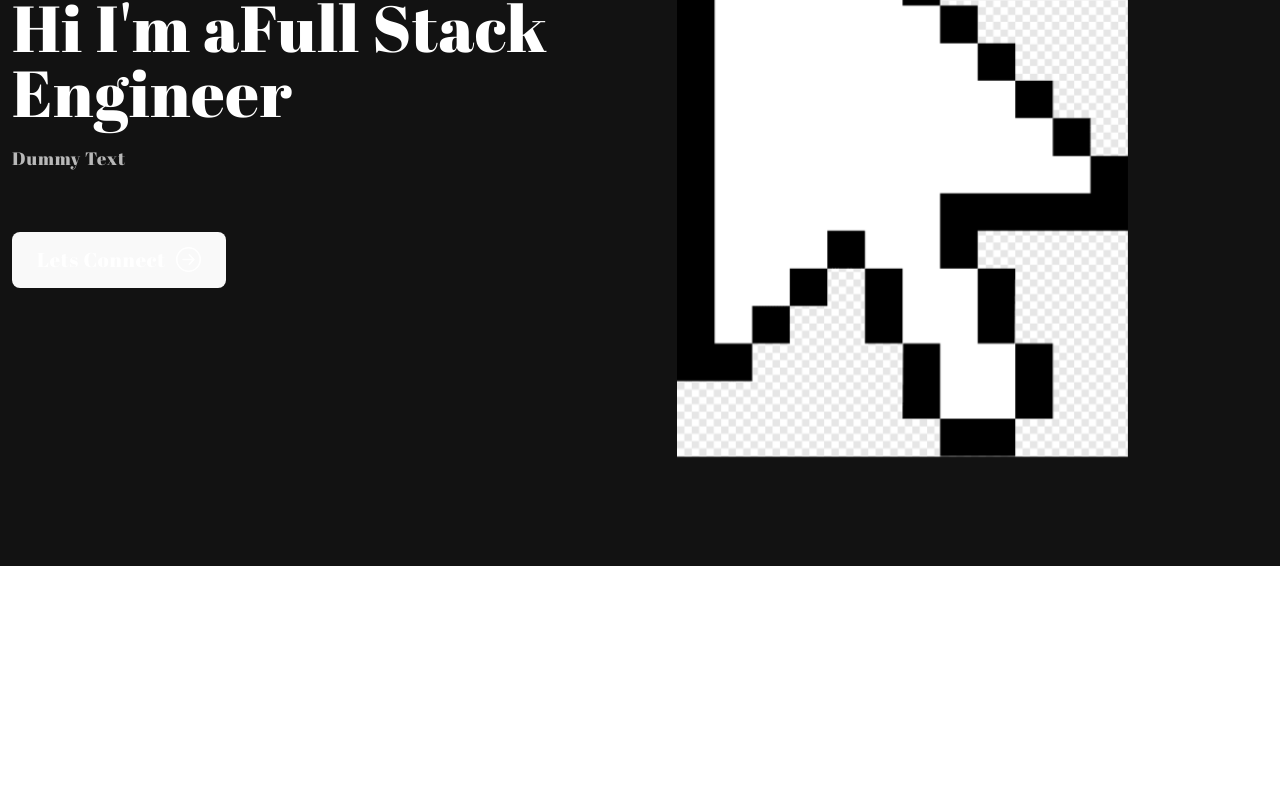
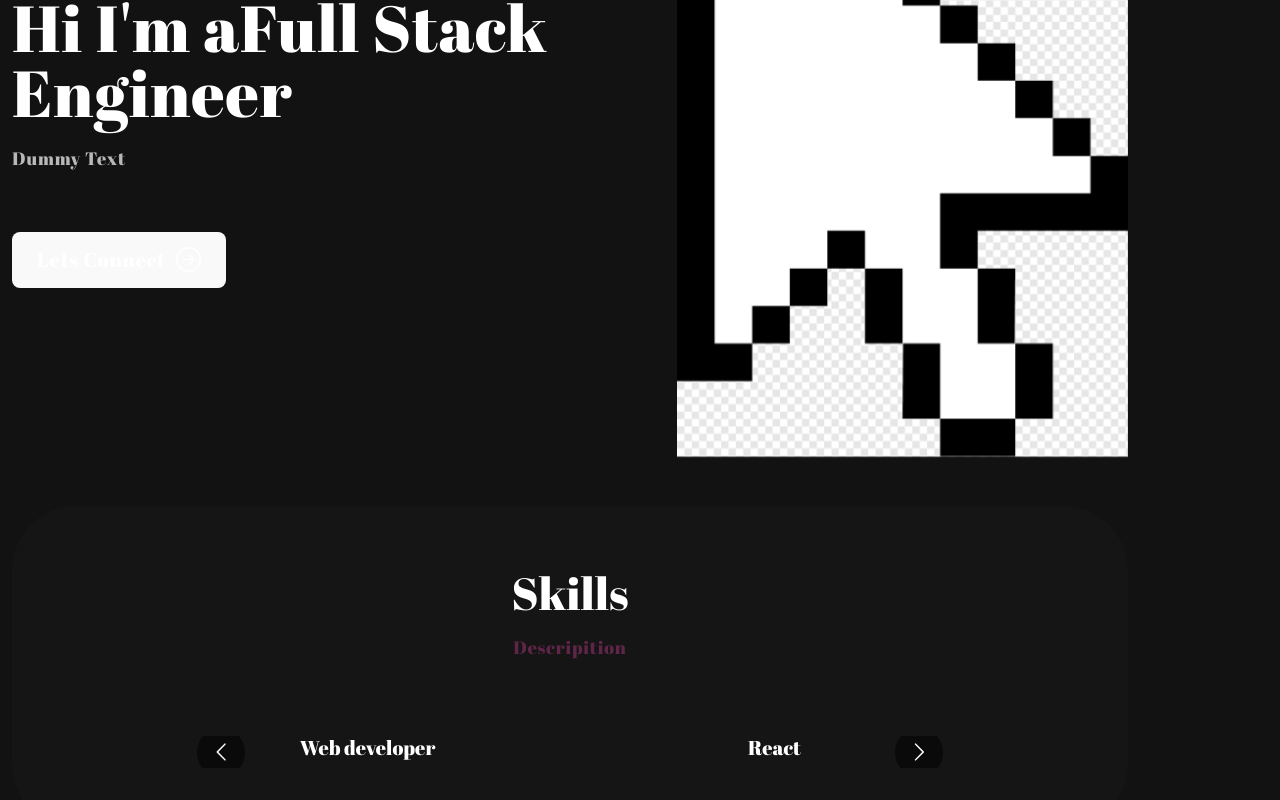
Before and after one commit to ddanieela1/portfolio-c, a React (Vite) app: page / in a window 1280 px wide. Shown: the part 508-1308 px from the top of the page. Before the commit the page ends 1074 px from the top, so only its background shows below. Built offline with nearby package versions, Linux system fonts and the light colour scheme.

Commit message:
upated skill module/css

```diff
--- a/package.json
+++ b/package.json
@@ -14,6 +14,7 @@
     "react-bootstrap": "^2.7.0",
     "react-bootstrap-icons": "^1.10.2",
     "react-dom": "^18.2.0",
+    "react-multi-carousel": "^2.8.2",
     "react-on-screen": "^2.1.1",
     "react-visibility-tracking-hooks": "^1.0.3"
   },
--- a/src/App.css
+++ b/src/App.css
@@ -55,6 +55,7 @@
         }
 }
 
+/* nav styling */
 nav.navbar{
   padding: 18px 0;
   position: fixed;
@@ -266,3 +267,44 @@
 .txt-rotate > .wrap {
 border-right: 0.08em solid #666;
 }
+
+/* skill styling */
+
+.skill{
+  padding: 0 0 50px 0;
+  position: relative;
+}
+.skill-bx {
+  background: #151515;
+  border-radius: 64px;
+  text-align: center;
+  padding: 60px 50px;
+  margin-top: -60px;
+}
+.skill h2 {
+        font-size: 45px;
+        font-weight: 700;
+}
+.skill p {
+    color:rgba(170, 54, 124, 0.5);
+    font-size: 18px;
+    letter-spacing: 0.8px;
+    line-height: 1.5em;
+    margin: 14px 0 75px 0;
+}
+.skill-slider{
+  width: 80%;
+  margin: 0 auto;
+  position: relative;
+}
+.skill-slider .item img{
+  width: 50%;
+  margin: 0 auto 15px auto;
+}
+.background-image-left {
+  top: 20%;
+  position: absolute;
+  bottom: 0;
+  width: 40%;
+  z-index: -4;
+}
--- a/src/App.jsx
+++ b/src/App.jsx
@@ -1,5 +1,7 @@
+
 import { NavBar } from './components/NavBar';
 import {Banner} from './components/Banner';
+import {Skills} from './components/Skills';
 import './App.css';
 import 'bootstrap/dist/css/bootstrap.min.css';
 import React from 'react';
@@ -10,6 +12,8 @@
     <main>
       <NavBar />
       <Banner />
+      <Skills />
+
 
 
     </main>
--- a/src/components/Banner.jsx
+++ b/src/components/Banner.jsx
@@ -2,7 +2,7 @@
 import {Col,Container,Row} from 'react-bootstrap'
 import {ArrowRightCircle} from 'react-bootstrap-icons'
 // import 'animate.css'
-import TrackVisibility from 'react-on-screen'
+// import TrackVisibility from 'react-on-screen'
 
 
 export const Banner = () => {
@@ -55,13 +55,13 @@
         <Container>
             <Row className="align-items-center">
                 <Col xs={12} md={6} xl={7}>
-                    <TrackVisibility>
+                    {/* <TrackVisibility> */}
                 <span className="tagline"> Welcome to my portfolio </span>
 
                 <h1>{`Hi I'm a`}<span className="wrap">{textDisplayed}</span> </h1>
                 <p>Dummy Text</p>
                 <button onClick={() =>console.log("connect")}>Lets Connect <ArrowRightCircle size={25} /></button>
-                    </TrackVisibility>
+                    {/* </TrackVisibility> */}
 
                 </Col>
                 <Col xs={12} md={6} xl={5}>
@@ -70,7 +70,6 @@
                 </Col>
             </Row>
         </Container>
-
         </section>
     )
 }
--- /dev/null
+++ b/src/components/Skills.jsx
@@ -0,0 +1,72 @@
+import Carousel from 'react-multi-carousel';
+import 'react-multi-carousel/lib/styles.css';
+
+export const Skills = () =>{
+
+    const responsive = {
+        superLargeDesktop: {
+
+          breakpoint: { max: 4000, min: 3000 },
+          items: 5
+        },
+        desktop: {
+          breakpoint: { max: 3000, min: 1024 },
+          items: 3
+        },
+        tablet: {
+          breakpoint: { max: 1024, min: 464 },
+          items: 2
+        },
+        mobile: {
+          breakpoint: { max: 464, min: 0 },
+          items: 1
+        }
+      };
+
+
+    return(
+        <section className="skill" id="skill">
+            <div className="container">
+                <div className="row">
+                    <div className="col-12">
+                        <div className="skill-bx wow zoomIn">
+
+                        <h2>
+                            Skills
+                        </h2>
+                        <p>
+                            Descripition
+                        </p>
+
+                        <Carousel responsive={responsive} infinite={true} className="owl-carousel owl-theme skill-slider">
+
+                            <div className="item">
+                                {/* <img src={img} alt="item-image" /> */}
+                                <h5>Web developer</h5>
+                            </div>
+
+                            <div className="item">
+                                {/* <img src={img} alt="item-image" /> */}
+                                <h5>React</h5>
+                            </div>
+
+                            <div className="item">
+                                {/* <img src={img} alt="item-image" /> */}
+                                <h5>Javascript</h5>
+                            </div>
+
+                            <div className="item">
+                                {/* <img src={img} alt="item-image" /> */}
+                                <h5>Python</h5>
+                            </div>
+
+                        </Carousel>
+
+                        </div>
+                    </div>
+                </div>
+            </div>
+        </section>
+
+    )
+}
```
Also changed, not shown: 1 other file (tests, documents, lock files or other folders).
